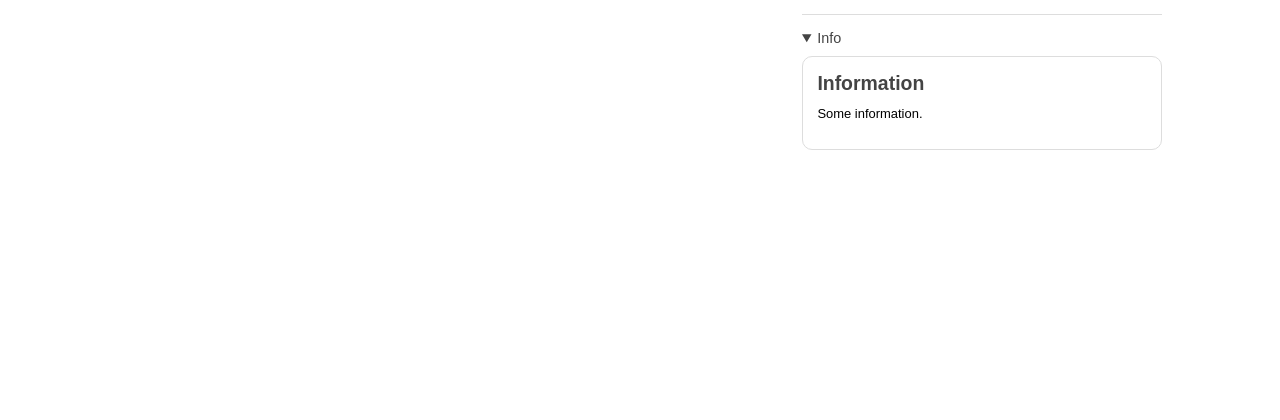
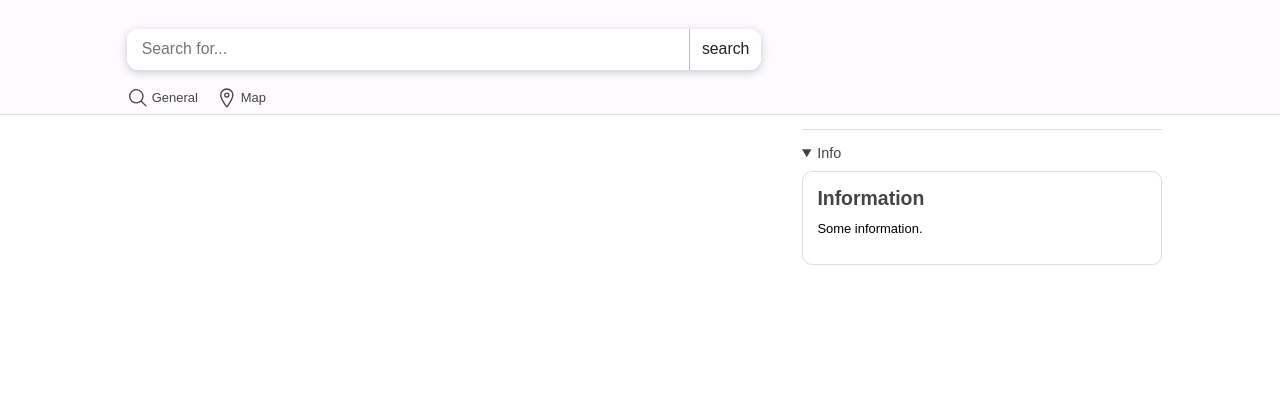
Before and after one commit to marea-project/viaduct, a Django app: template search/templates/search/results.html in a window 1280 px wide. Shown: the top 420 px of the page. Run offline with Django 4.2, Linux system fonts and the light colour scheme; the template is opened without the code that fills it, so the values that code supplies are empty.

Commit message:
Added a mode switcher for search results, and a subsequent search box

```diff
--- a/search/templates/search/results.html
+++ b/search/templates/search/results.html
@@ -13,6 +13,8 @@
 <body class="results_endpoint" >
   <main id="main_results" class="">
 
+{% include 'search/results_form.html' %}
+
 <div id="results" class="only_template_default">
 
 <div id="sidebar">
@@ -27,15 +29,10 @@
   </div>
 </div>
 
-<div id="urls" role="main">
-<div class="template_group_default">
+{% if mode == 'list' %}
+{% include 'search/results_list.html' %}
+{% endif %}
 
-{% for item in results %}
-  {% include 'search/result_item.html' %}
-{% endfor %}
-
-</div>
-</div>
 </div>
 
   </main>
--- /dev/null
+++ b/search/templates/search/results_form.html
@@ -0,0 +1,19 @@
+<form id="search" method="POST" action="/search" role="search">
+  <div id="search_header">
+    <a id="search_logo" href="/" tabindex="0" title="Display the front page">
+      <span hidden>viaduct</span>
+    </a>
+    <div id="search_view">
+      <div class="search_box">
+        <input id="q" name="q" type="text" placeholder="Search for..." tabindex="1" autocomplete="off" autocapitalize="none" spellcheck="false" autocorrect="off" dir="auto" value="{{ query }}">
+        <button id="clear_search" type="reset" aria-label="clear" class="hide_if_nojs"><span><svg viewBox="0 0 512 512" class="ionicon sxng-icon-set-big" aria-hidden="true"><path d="M368 368 144 144M368 144 144 368" fill="none" stroke="currentColor" stroke-linecap="round" stroke-linejoin="round" stroke-width="32px"/></svg></span><span class="show_if_nojs">clear</span></button>
+        <button id="send_search" type="submit"name="category_general"aria-label="search"><span class="hide_if_nojs"><svg viewBox="0 0 512 512" class="ionicon sxng-icon-set-big" aria-hidden="true"><path d="M221.09 64a157.09 157.09 0 1 0 157.09 157.09A157.1 157.1 0 0 0 221.09 64Z" fill="none" stroke="currentColor" stroke-miterlimit="10" stroke-width="32px"/><path d="M338.29 338.29 448 448" fill="none" stroke="currentColor" stroke-linecap="round" stroke-miterlimit="10" stroke-width="32px"/></svg></span><span class="show_if_nojs">search</span></button>
+        <div class="autocomplete hide_if_nojs"><ul></ul></div>
+      </div>
+    </div>
+<div id="categories" class="search_categories"><div id="categories_container">
+<button type="submit" name="category_general" class="category category_button {% if mode == 'list' %}selected{% endif %}"><svg viewBox="0 0 512 512" class="ionicon sxng-icon-set-big" aria-hidden="true"><path d="M221.09 64a157.09 157.09 0 1 0 157.09 157.09A157.1 157.1 0 0 0 221.09 64Z" fill="none" stroke="currentColor" stroke-miterlimit="10" stroke-width="32px"/><path d="M338.29 338.29 448 448" fill="none" stroke="currentColor" stroke-linecap="round" stroke-miterlimit="10" stroke-width="32px"/></svg><div class="category_name">general</div></button>
+<button type="submit" name="category_map" class="category category_button {% if mode == 'map' %}selected{% endif %}"><svg viewBox="0 0 512 512" class="ionicon sxng-icon-set-big" aria-hidden="true"><path d="M256 48c-79.5 0-144 61.39-144 137 0 87 96 224.87 131.25 272.49a15.77 15.77 0 0 0 25.5 0C304 409.89 400 272.07 400 185c0-75.61-64.5-137-144-137" fill="none" stroke="currentColor" stroke-linecap="round" stroke-linejoin="round" stroke-width="32px"/><circle cx="256" cy="192" r="48" fill="none" stroke="currentColor" stroke-linecap="round" stroke-linejoin="round" stroke-width="32px"/></svg><div class="category_name">map</div></button>
+</div></div>  </div>
+  <input type="hidden" name="theme" value="simple" >
+</form>
```
Also changed, not shown: search/templates/search/results_list.html (added, +9 -0 lines).
